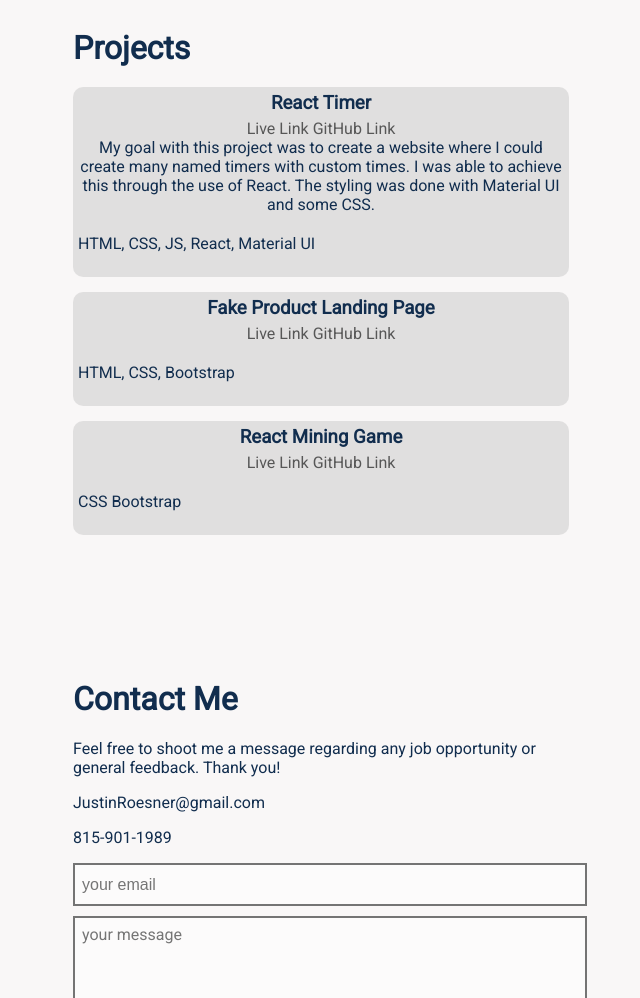
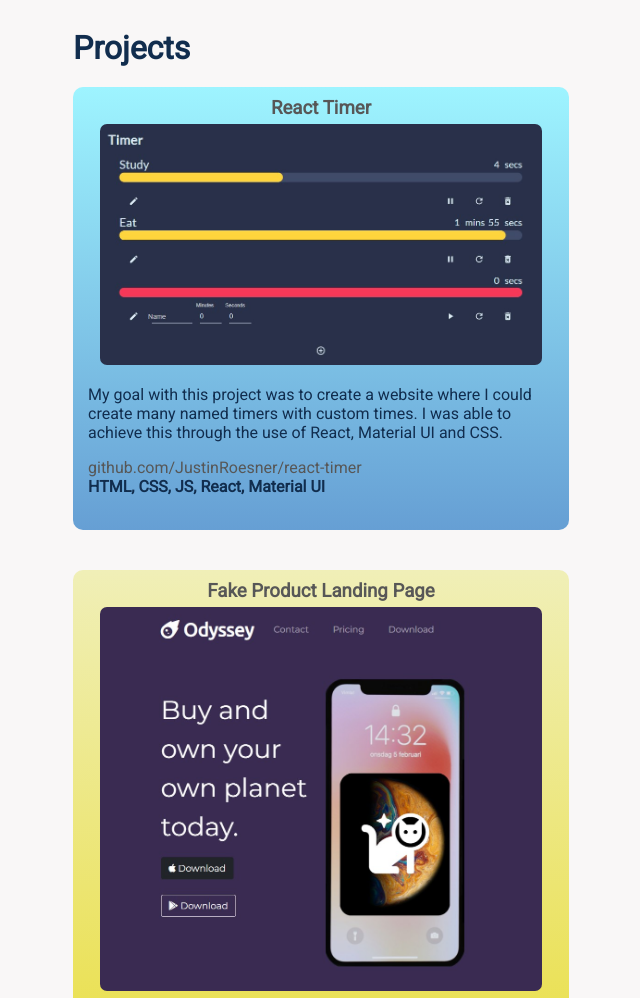
Before and after one commit to JustinRoesner/personal-site, a plain HTML site: page index.html in a window 1280 px wide. Shown: the part 1501-2499 px from the top of the page, without its empty margins (319-959 px from the left). Drawn offline with Linux system fonts and the light colour scheme.

Commit message:
redesigned projects

```diff
--- a/index.html
+++ b/index.html
@@ -100,40 +100,46 @@
     <section>
       <h2>Projects</h2>
       <!-- project 1 -->
-      <div class="project">
-        <h3 class="project-name">React Timer</h3>
-        <div class="project-links">
-          <a href="http://eqtimer.hugesalt.com/" target="_blank">Live Link</a>
-          <a href="https://github.com/JustinRoesner/eq_timer/tree/master/eq_timer" target="_blank">GitHub Link</a>
-          <div>
+      <div class="project project1-color">
+        <h3 class="project-name"><a href="http://eqtimer.hugesalt.com/" target="_blank">React Timer</a></h3>
+        <a href="http://eqtimer.hugesalt.com/"><img class="project-img" src="/images/project-timer.jpg" alt="website screenshot of timer app"></a>
+        <div class="project-text">
+          <p>
             My goal with this project was to create a website where I could create
             many named timers with custom times. I was able to achieve this through
-            the use of React. The styling was done with Material UI and some CSS.
-          </div>
+            the use of React, Material UI and CSS.
+          </p>
+          <a href="https://github.com/JustinRoesner/react-timer/" target="_blank">github.com/JustinRoesner/react-timer</a>
+          <div><strong>HTML, CSS, JS, React, Material UI</strong></div>
         </div>
-        <div>HTML, CSS, JS, React, Material UI</div>
         </br>
       </div>
       <!-- project 2 -->
-      <div class="project">
-        <h3 class="project-name">Fake Product Landing Page</h3>
-        <div class="project-links">
-          <a href="https://justinroesner.github.io/fake-product-site/" target="_blank">Live Link</a>
-          <a href="https://github.com/JustinRoesner/fake-product-site" target="_blank">GitHub Link</a>
+      <div class="project project2-color">
+        <h3 class="project-name"><a href="https://justinroesner.github.io/fake-product-site/" target="_blank">Fake Product Landing Page</a></h3>
+        <a href="https://justinroesner.github.io/fake-product-site/"><img class="project-img" src="/images/project-fake.jpg" alt="website screenshot of timer app"></a>
+        <div class="project-text">
+          <p>
+            This project was an exercise in using HTML, CSS and Bootstrap to create a clean looking and responsive product landing page.
+          </p>
+          <a href="https://github.com/JustinRoesner/fake-product-site" target="_blank">github.com/JustinRoesner/fake-product-site</a>
+          <div><strong>HTML, CSS, Bootstrap</strong></div>
         </div>
-        <div>HTML, CSS, Bootstrap</div>
         </br>
       </div>
       <!-- project 3 -->
+
+      <!--*
       <div class="project">
-        <h3 class="project-name">React Mining Game</h3>
+        <h3 class="project-name">WIP</h3>
         <div class="project-links">
-          <a href="https://justinroesner.github.io/fake-product-site/" target="_blank">Live Link</a>
-          <a href="https://github.com/JustinRoesner/fake-product-site" target="_blank">GitHub Link</a>
+          <a href="" target="_blank">Live Link</a>
+          <a href="" target="_blank">GitHub Link</a>
         </div>
-        <div>CSS Bootstrap</div>
+        <div class="technology">WIP</div>
         </br>
       </div>
+      -->
     </section>
 
     <!-- contact me  -->
--- a/styles/style.css
+++ b/styles/style.css
@@ -63,7 +63,7 @@ form {
   background-color: #dbe2ef;
   color: #3f72af;
   font-size: 1rem;
-  transition-duration: 0.4s;
+  transition-duration: 0.3s;
 }
 
 .btn-shadow:hover {
@@ -83,6 +83,11 @@ form {
 
 .skill-box {
   display: flex;
+}
+
+.technology {
+  text-align: center;
+  font-weight: bold;
 }
 
 ul {
@@ -113,14 +118,30 @@ ul {
 
 /* projects */
 .project {
+  text-align: center;
   background-color: rgba(179, 179, 179, 0.356);
-  padding: 5px 5px 5px 5px;
-  margin: 15px 0px 15px 0px;
+  padding: 10px 15px 15px 15px;
+  margin: 15px 0px 40px 0px;
   border-radius: 10px;
 }
 
-.project:hover {
-  background-color: #dbe2ef;
+.project1-color {
+  background-image: linear-gradient(rgb(158, 244, 255), rgb(102, 159, 212));
+}
+
+.project2-color {
+  background-image: linear-gradient(rgb(240, 239, 183), rgb(233, 221, 57));
+}
+
+.project-img {
+  border-radius: 7px;
+  width: 95%;
+  transition-duration: 0.3s;
+}
+
+.project-img:hover {
+  box-shadow: 0 12px 16px 0 rgba(0, 0, 0, 0.521),
+    0 17px 50px 0 rgba(0, 0, 0, 0.384);
 }
 
 .project-name {
@@ -129,9 +150,8 @@ ul {
   margin-bottom: 5px;
 }
 
-.project-links {
-  text-align: center;
-  margin-bottom: 20px;
+.project-text {
+  text-align: left;
 }
 
 input {
@@ -187,7 +207,7 @@ a:visited {
 }
 
 a:hover {
-  color: red;
+  color: rgb(163, 52, 207);
   background-color: transparent;
   text-decoration: underline;
 }
```
Also changed, not shown: images/project-fake.jpg (added), images/project-timer.jpg (added), images/unused/skill-css.png (renamed from images/skill-css.png), images/unused/skill-html.png (renamed from images/skill-html.png), images/unused/skill-js.webp (renamed from images/skill-js.webp), images/unused/skill-react.webp (renamed from images/skill-react.webp).
